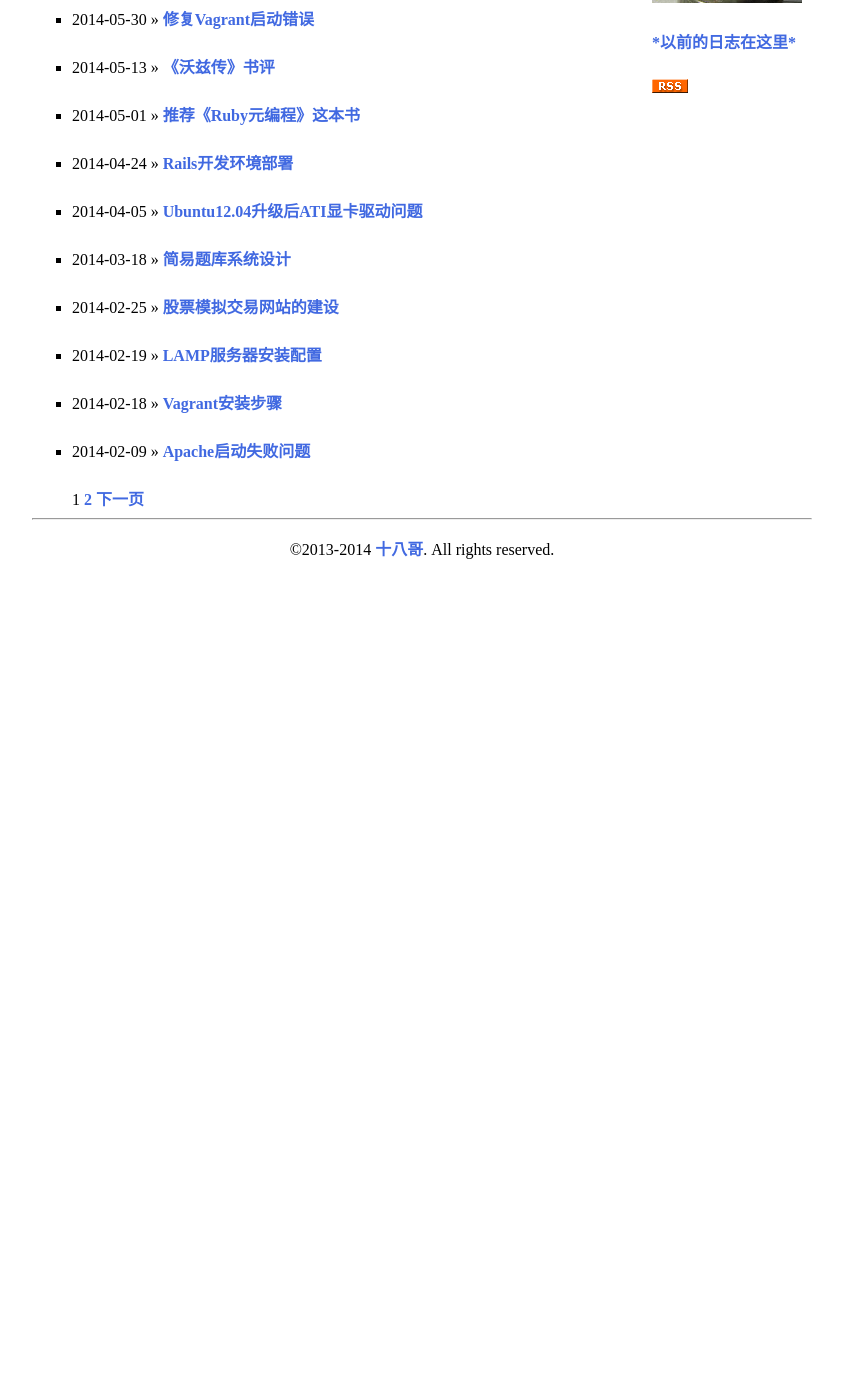
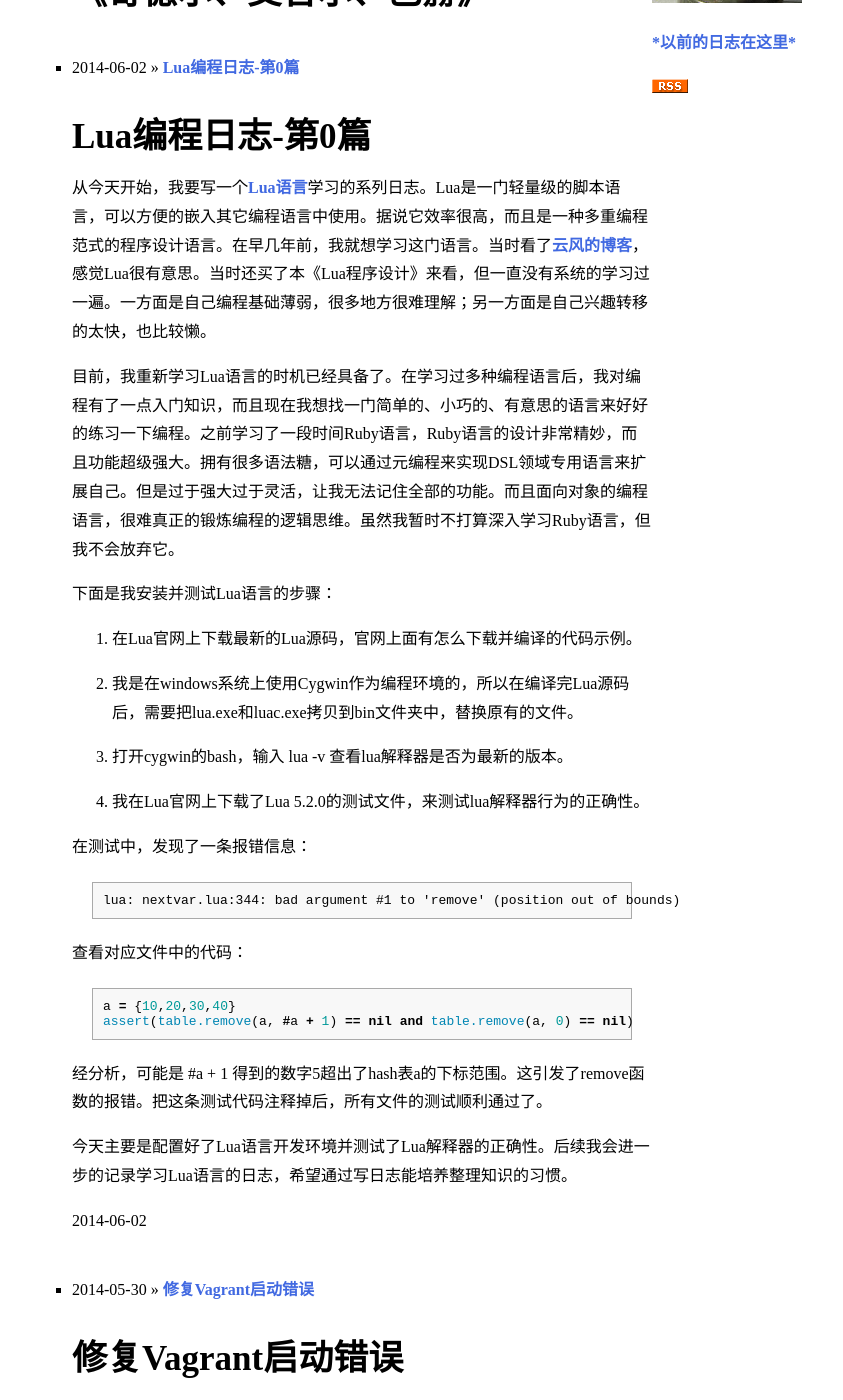
Before and after one commit to cforth/blog, a Jekyll site: the page built from index.html, in a window 1280 px wide and 1400 px high, scrolled down 297 px. Shown: the whole window, without its empty margins (218-1061 px from the left). Built offline with Jekyll 4.4.1, drawn with Linux system fonts in a browser that asks for light colours; Markdown is read by kramdown in place of the engine named in the settings; the list of posts is cut into pages by our own code; before the commit the page ends 900 px from its top, so only the background shows below that; some of the changed text lies outside the part shown.

Commit message:
增加摘要

```diff
--- a/_config.yml
+++ b/_config.yml
@@ -5,3 +5,5 @@
 
 paginate: 12
 paginate_path: "/page:num"
+
+excerpt_separator: "\"\""
--- a/_posts/2014-07-02-g-e-b.md
+++ b/_posts/2014-07-02-g-e-b.md
@@ -1,9 +1,12 @@
 ---
 layout: default
 title: 《哥德尔、艾舍尔、巴赫》
+
 ---
 {{ page.title }}
 ----------------
+
+""最近我受到朋友们对此书的赞美，受到触动，所以特意买了本纸质书来看。""
 
 [**《哥德尔、艾舍尔、巴赫》**](http://book.douban.com/subject/1291204/)，是数学家哥德尔、版画家艾舍尔、音乐家巴赫三个名字的前缀。《哥德尔、艾舍尔、巴赫书：集异璧之大成》是在英语世界中有极高评价的科普著作，曾获得普利策文学奖。这本书通过对哥德尔的数理逻辑，艾舍尔的版画和巴赫的音乐三者的综合阐述，引人入胜地介绍了数理逻辑学、可计算理论、人工智能学、语言学、遗传学、音乐、绘画的理论等方面，构思精巧、含义深刻、视野广阔、富于哲学韵味。
 
--- a/index.html
+++ b/index.html
@@ -8,7 +8,8 @@
   {% for post in paginator.posts %}
     <li>
       <span class="date">{{ post.date | date: "%Y-%m-%d"  }}</span> &raquo;
-      <a class="title" href="{{ site.baseurl  }}{{ post.url  }}">{{post.title  }}</a>
+      <a class="title" href="{{ site.baseurl }}{{ post.url }}">{{post.title  }}</a>
+      <p>{{ post.excerpt }}</p>
     </li>
 　{% endfor %}
 
```
